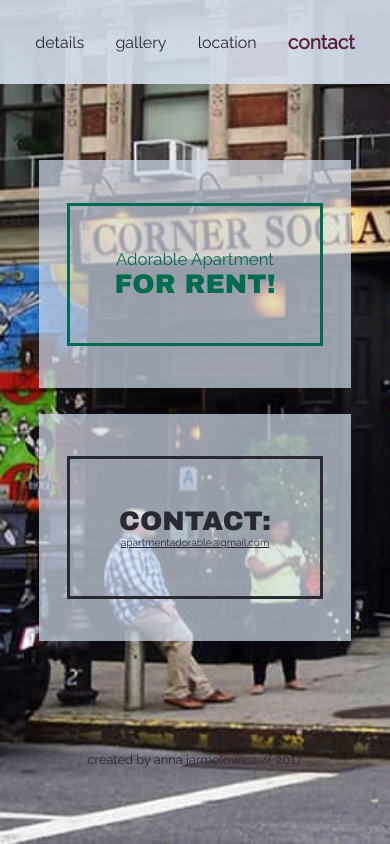
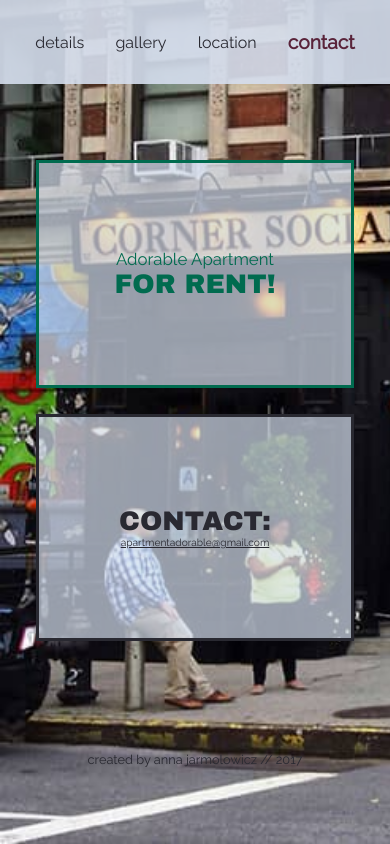
Before and after one commit to samsnya/apartment, a plain HTML site: page contact.html in a window 390 px wide. Drawn offline with Linux system fonts and the light colour scheme.

Commit message:
Add files via upload

```diff
--- a/css/contact.css
+++ b/css/contact.css
@@ -275,7 +275,7 @@ font-family: 'Limelight', cursive;
 
                  #aa0, #aa1
                  {
-                       width: 80%; height: 60%;
+                       width: 100%; height: 100%;
                        font-size: 70%;
                  }
 
```
